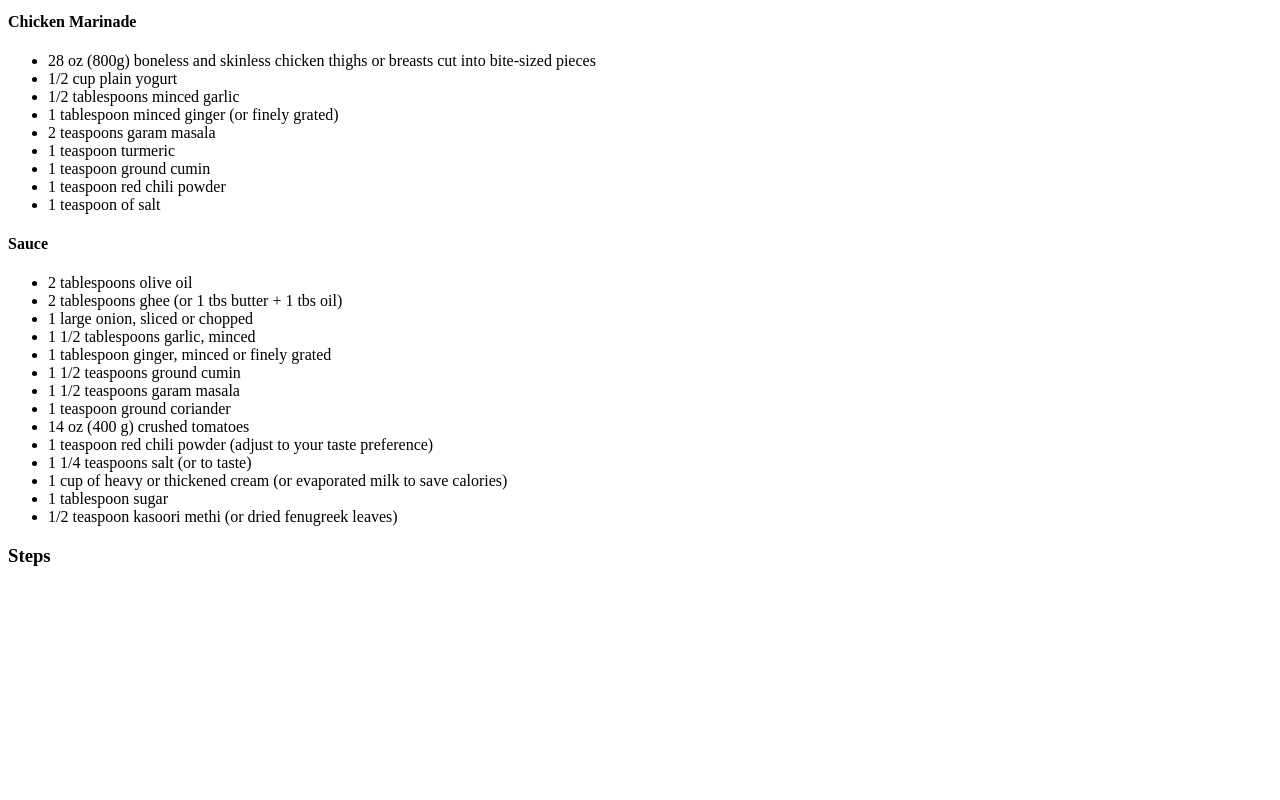
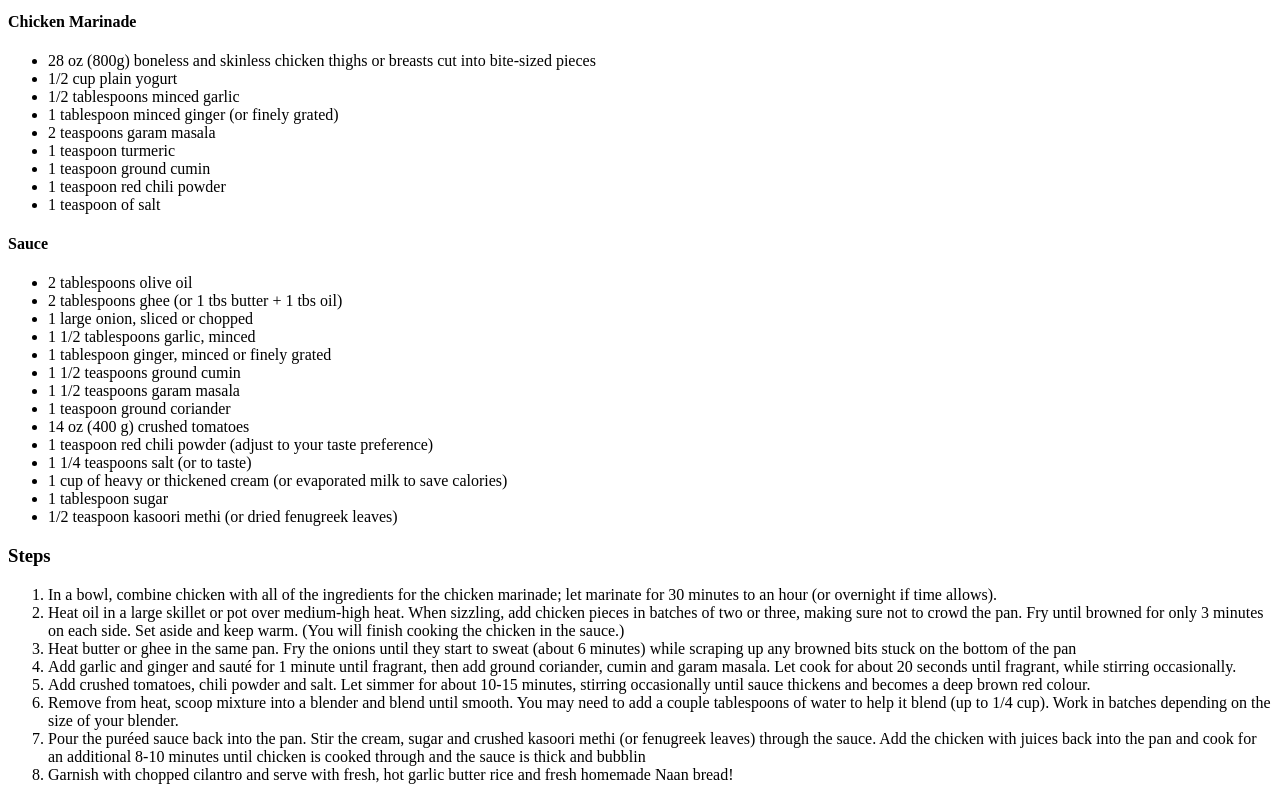
Before and after one commit to MarvelousChester/odin-recipes, a plain HTML site: page recipes/butter_chicken.html in a window 1280 px wide. Shown: the part 1436-2236 px from the top of the page. Before the commit the page ends 2022 px from the top, so only its background shows below. Drawn offline with Linux system fonts and the light colour scheme.

Commit message:
Add recipies steps

```diff
--- a/recipes/butter_chicken.html
+++ b/recipes/butter_chicken.html
@@ -46,6 +46,15 @@
       <li>1/2 teaspoon kasoori methi (or dried fenugreek leaves)</li>
     </ul>
     <h3>Steps</h3>
-    <ol
+    <ol>
+      <li>In a bowl, combine chicken with all of the ingredients for the chicken marinade; let marinate for 30 minutes to an hour (or overnight if time allows).</li>
+      <li>Heat oil in a large skillet or pot over medium-high heat. When sizzling, add chicken pieces in batches of two or three, making sure not to crowd the pan. Fry until browned for only 3 minutes on each side. Set aside and keep warm. (You will finish cooking the chicken in the sauce.)</li>
+      <li>Heat butter or ghee in the same pan. Fry the onions until they start to sweat (about 6 minutes) while scraping up any browned bits stuck on the bottom of the pan</li>
+      <li>Add garlic and ginger and sauté for 1 minute until fragrant, then add ground coriander, cumin and garam masala. Let cook for about 20 seconds until fragrant, while stirring occasionally.</li>
+      <li>Add crushed tomatoes, chili powder and salt. Let simmer for about 10-15 minutes, stirring occasionally until sauce thickens and becomes a deep brown red colour.</li>
+      <li>Remove from heat, scoop mixture into a blender and blend until smooth. You may need to add a couple tablespoons of water to help it blend (up to 1/4 cup). Work in batches depending on the size of your blender.</li>
+      <li>Pour the puréed sauce back into the pan. Stir the cream, sugar and crushed kasoori methi (or fenugreek leaves) through the sauce. Add the chicken with juices back into the pan and cook for an additional 8-10 minutes until chicken is cooked through and the sauce is thick and bubblin</li>
+      <li>Garnish with chopped cilantro and serve with fresh, hot garlic butter rice and fresh homemade Naan bread!</li>
+    </ol>
 </body>
 </html>
```
